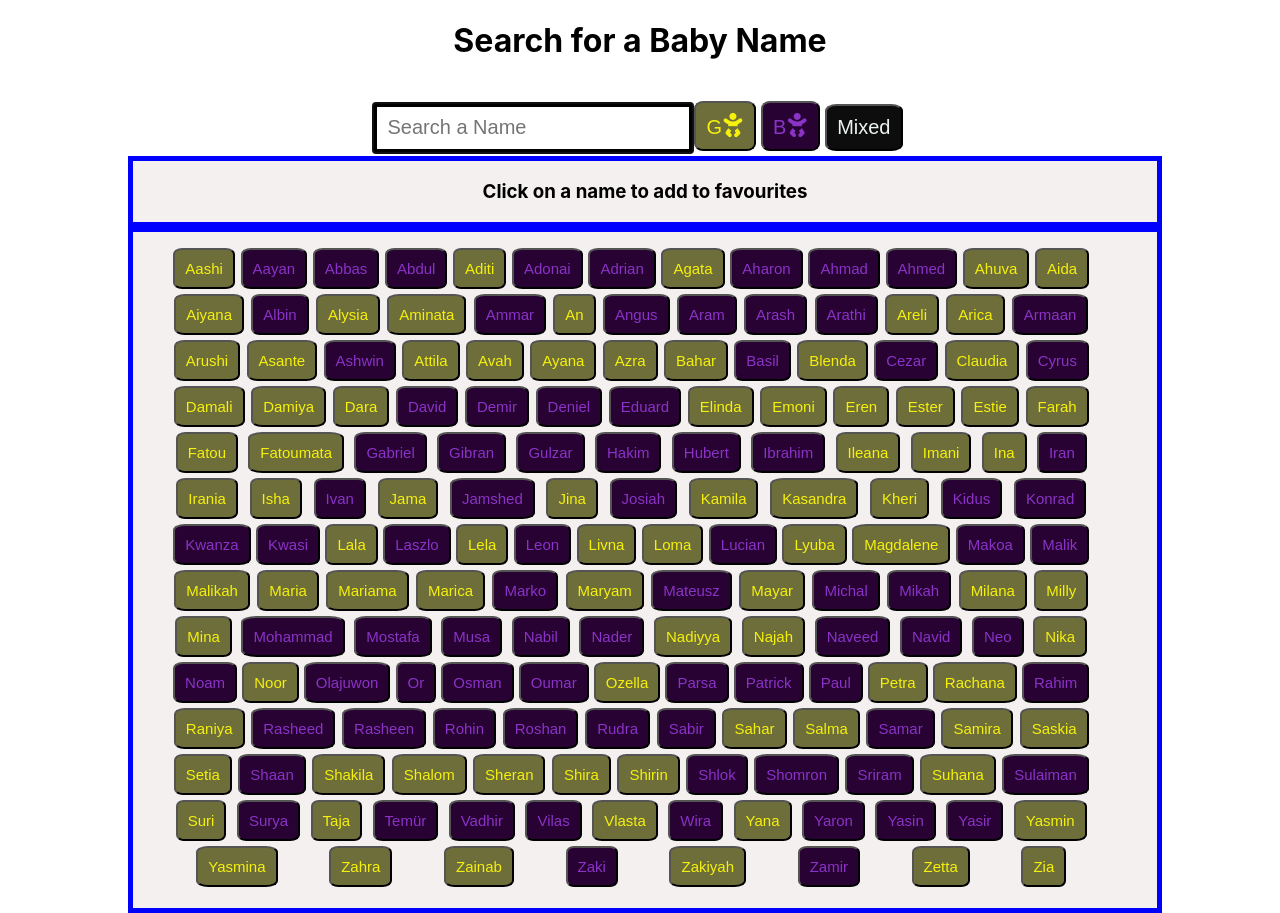
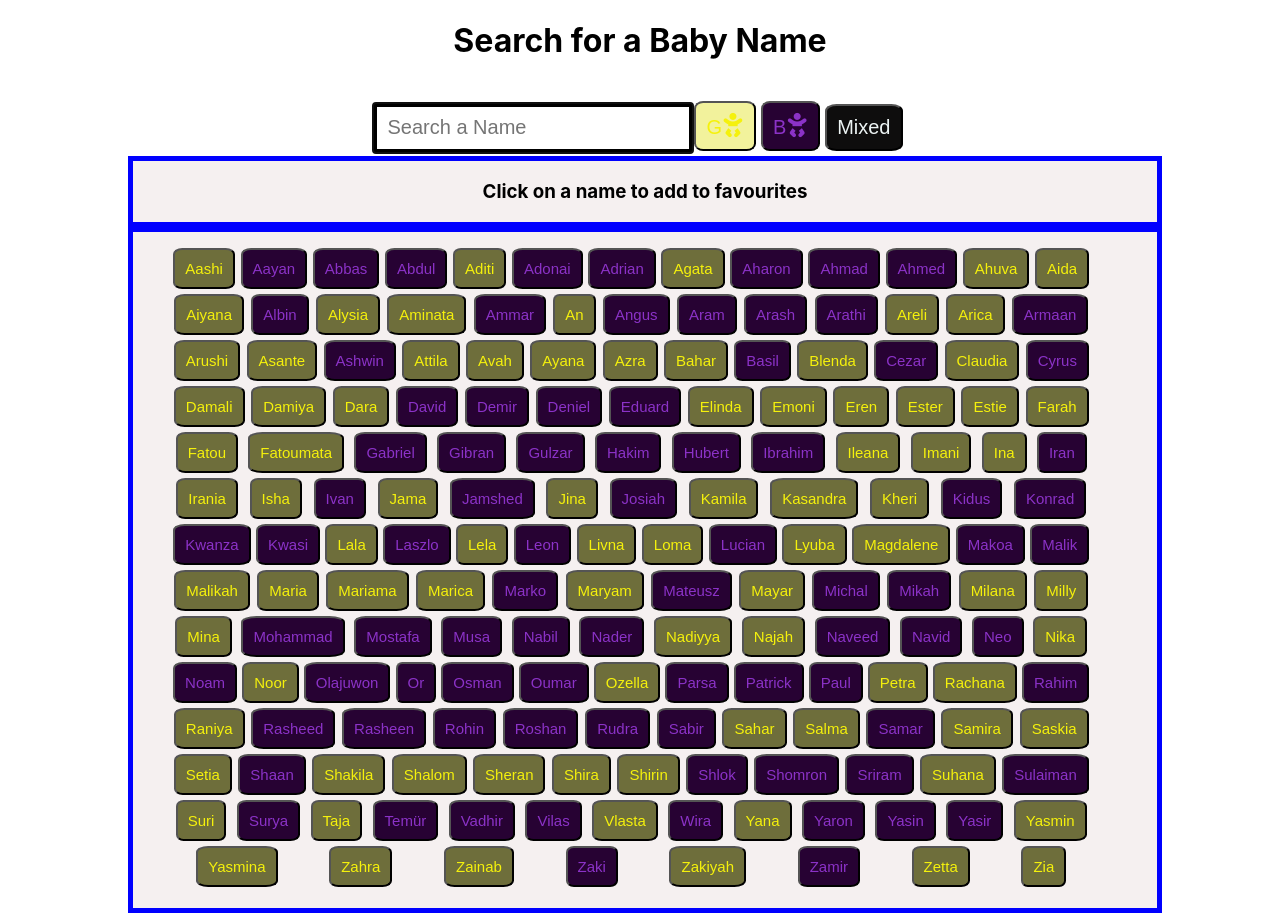
Before and after one commit to JK1320/baby-names-react, a React (Create React App) app: page / in a window 1280 px wide. Built offline with nearby package versions, Linux system fonts and the light colour scheme.

Commit message:
color adjust

```diff
--- a/src/index.css
+++ b/src/index.css
@@ -69,7 +69,7 @@ button.f {
 }
 
 .gender-f-btn {
-  background-color: rgb(110, 110, 59);
+  background-color: rgb(242, 242, 156);
   color: rgb(245, 241, 12);
   font-size: 20px;
   border-radius: 15%;
```
